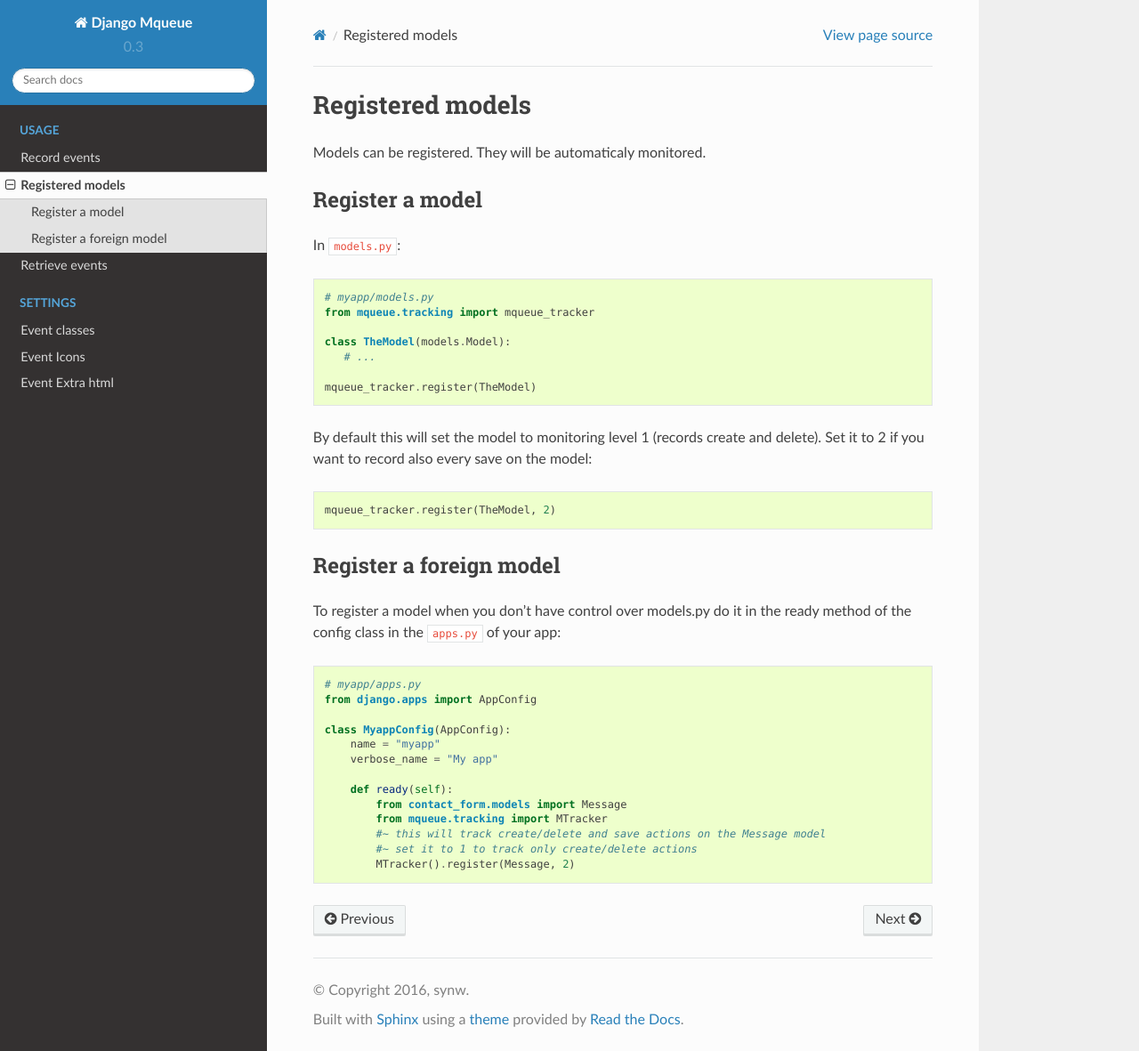
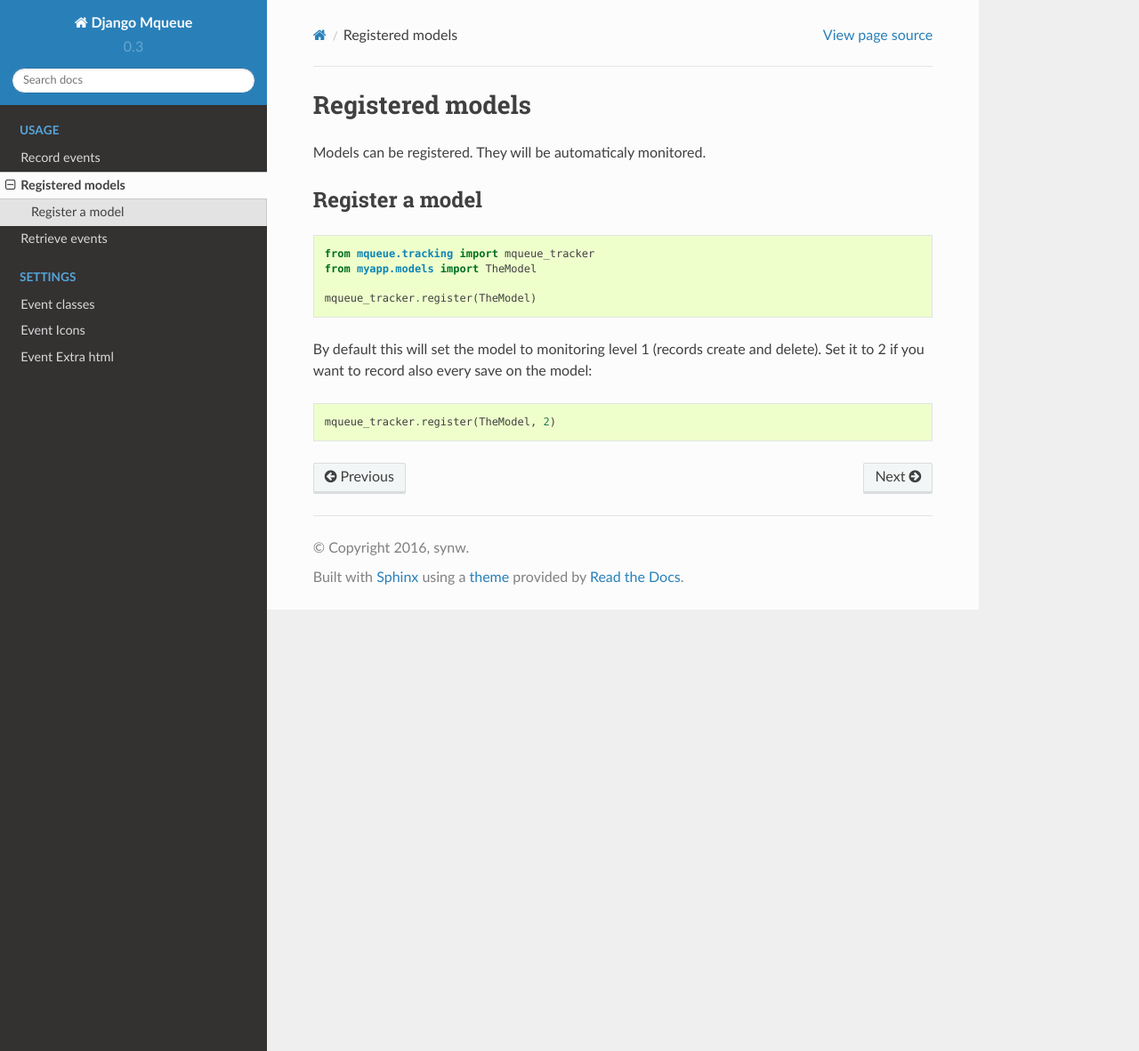
Before and after one commit to synw/django-mqueue, a Sphinx documentation site: the page built from docs/usage/registered_models.rst, in a window 1280 px wide and 1181 px high. Shown: the whole window at 89% size. Built offline with Sphinx 7.4.7 and the Read the Docs theme 2.0.0, drawn with Linux system fonts in a browser that asks for light colours.

Commit message:
Doc update

```diff
--- a/docs/usage/registered_models.rst
+++ b/docs/usage/registered_models.rst
@@ -8,15 +8,10 @@ Models can be registered. They will be automaticaly monitored.
 Register a model
 ^^^^^^^^^^^^^^^^
 
-In ``models.py``:
-
 ::
 
-   # myapp/models.py
    from mqueue.tracking import mqueue_tracker
-
-   class TheModel(models.Model):
-      # ...
+   from myapp.models import TheModel
 
    mqueue_tracker.register(TheModel)
 
@@ -28,26 +23,3 @@ model:
 ::
 
    mqueue_tracker.register(TheModel, 2)
-
-
-Register a foreign model
-^^^^^^^^^^^^^^^^^^^^^^^^
-
-To register a model when you don't have control over models.py do it in the ready method of the config
-class in the ``apps.py`` of your app:
-
-::
-
-   # myapp/apps.py
-   from django.apps import AppConfig
-
-   class MyappConfig(AppConfig):
-       name = "myapp"
-       verbose_name = "My app"
-
-       def ready(self):
-           from contact_form.models import Message
-           from mqueue.tracking import MTracker
-           #~ this will track create/delete and save actions on the Message model
-           #~ set it to 1 to track only create/delete actions
-           MTracker().register(Message, 2)
```
